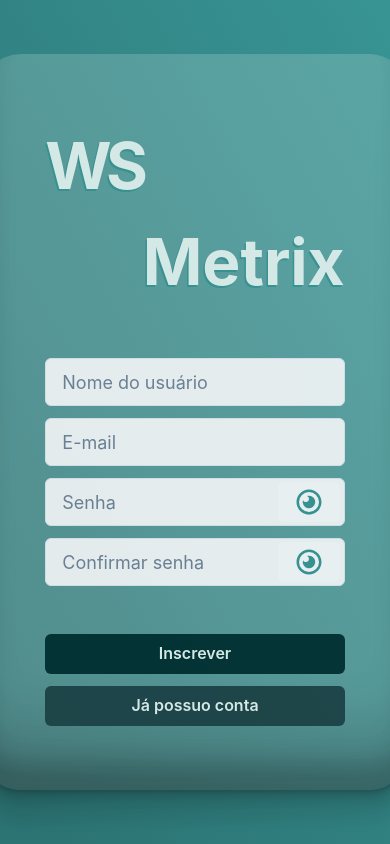
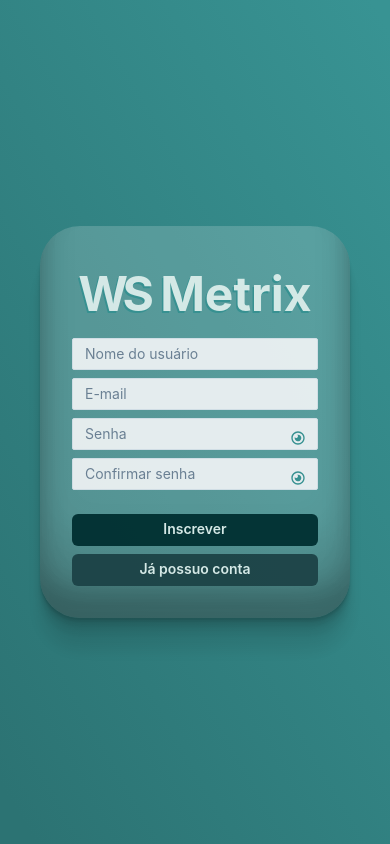
Before and after one commit to Tallispt/ws-front, a React (Create React App) app: page /sign-up in a window 390 px wide. Built offline with nearby package versions, Linux system fonts and the light colour scheme; no server answers; the HTML template or start-up script is replaced by a standard one.

Commit message:
feat: responsive auth page

```diff
--- a/src/components/Logo/index.jsx
+++ b/src/components/Logo/index.jsx
@@ -1,27 +1,38 @@
 import styled from "styled-components";
-import MainLogo from "../MainLogo";
-import {themes} from "../../style/themes";
+import { themes } from "../../style/themes";
 
-const Logo = ({fontSize = '2.8rem', theme = themes.default}) => {
-
-  return(
+const Logo = ({ fontSize = "2.8rem", theme = themes.default }) => {
+  return (
     <Container>
-      <MainLogo fontSize={fontSize} theme={theme}/>
-      <Title fontSize={fontSize} theme={theme}> Metrix</Title>
+      <WS fontSize={fontSize} theme={theme}>
+        WS
+      </WS>
+      <Title fontSize={fontSize} theme={theme}>
+        {" "}
+        Metrix
+      </Title>
     </Container>
-  )
-}
+  );
+};
 
 const Container = styled.div`
   display: flex;
-`
+`;
 
 const Title = styled.p`
-  font-size: ${props => props.fontSize};
-  text-shadow: -1.5px 1.6px 0px ${props => props.theme.secundary};
+  font-size: ${(props) => props.fontSize};
+  text-shadow: -1.5px 1.6px 0px ${(props) => props.theme.secundary};
   font-weight: bold;
   white-space: break-spaces;
-  color: ${props => props.theme.main}
-`
+  color: ${(props) => props.theme.main};
+
+  @media (max-width: 510px) {
+    font-size: 3rem;
+  }
+`;
+
+const WS = styled(Title)`
+  letter-spacing: -0.33rem;
+`;
 
 export default Logo;
--- a/src/pages/SignIn/index.jsx
+++ b/src/pages/SignIn/index.jsx
@@ -1,9 +1,17 @@
-import { Input, InputGroup, InputRightElement, Button, useToast, FormControl, useBoolean } from '@chakra-ui/react'
+import {
+  Input,
+  InputGroup,
+  InputRightElement,
+  Button,
+  useToast,
+  useBoolean,
+  IconButton,
+  Stack,
+} from "@chakra-ui/react";
 import { useContext } from "react";
-import styled from "styled-components";
-import { RiEye2Line, RiEyeCloseLine } from 'react-icons/ri'
-import { useForm } from "react-hook-form"
-import { joiResolver } from '@hookform/resolvers/joi'
+import { RiEye2Line, RiEyeCloseLine } from "react-icons/ri";
+import { useForm } from "react-hook-form";
+import { joiResolver } from "@hookform/resolvers/joi";
 
 import { colors } from "../../style/color";
 import { Link, useNavigate } from "react-router-dom";
@@ -13,112 +21,107 @@ import UserContext from "../../context/userContext";
 import { signInSchema } from "../../schemas/signInSchema";
 
 const SignIn = () => {
-
-  const [show, setShow] = useBoolean()
+  const [show, setShow] = useBoolean();
 
   const toast = useToast();
   const { signIn } = useSignIn();
   const navigate = useNavigate();
   const { setUserData } = useContext(UserContext);
-  const { handleSubmit, register, formState: { errors, isSubmitting } } = useForm({
-    resolver: joiResolver(signInSchema)
+  const {
+    handleSubmit,
+    register,
+    formState: { errors, isSubmitting },
+  } = useForm({
+    resolver: joiResolver(signInSchema),
   });
 
-  const onSubmit = async data => {
-
+  const onSubmit = async (data) => {
     try {
-      const userData = await signIn(data)
-      setUserData(userData)
-      toast({ title: 'Login realizado com sucesso' });
-      navigate('/app/analysis');
+      const userData = await signIn(data);
+      setUserData(userData);
+      toast({ title: "Login realizado com sucesso" });
+      navigate("/app/analysis");
     } catch (e) {
       toast({
-        title: 'Não foi possível realizar o login!',
+        title: "Não foi possível realizar o login!",
         description: e.response?.data?.error,
-        colorScheme: 'red'
+        colorScheme: "red",
       });
     }
-  }
+  };
 
   return (
     <SignPage>
       <form onSubmit={handleSubmit(onSubmit)}>
-        <Form>
-          <InputGroup display={"flex"} flexDirection={"column"} gap={3}>
+        <Stack spacing={[6, 8]}>
+          <InputGroup display={"flex"} flexDirection={"column"} gap={[2, 4]}>
             <Input
-              id='username'
+              id="username"
               placeholder="E-mail ou usuário"
-              {...register('username')}
+              {...register("username")}
               isRequired
               isInvalid={errors.username}
-              size='lg'
-              focusBorderColor='gray.100'
+              size={["sm", "md", "lg"]}
+              focusBorderColor="gray.100"
               color={colors.gray600}
               textColor={colors.gray600}
               background={colors.background}
             />
 
-            <InputGroup size='lg'>
+            <InputGroup display={"flex"} justifyContent={"center"}>
               <Input
-                id='password'
-                placeholder='Senha'
-                {...register('password')}
+                id="password"
+                placeholder="Senha"
+                {...register("password")}
                 isRequired
                 isInvalid={errors.password}
-                size={"lg"}
-                focusBorderColor='gray.100'
+                size={["sm", "md", "lg"]}
+                focusBorderColor="gray.100"
                 color={colors.gray600}
                 textColor={colors.gray600}
-                type={show ? 'text' : 'password'}
+                type={show ? "text" : "password"}
                 background={colors.background}
               />
 
-              <InputRightElement width='4.5rem'>
-                <Button
-                  size='md'
+              <InputRightElement>
+                <IconButton
                   onClick={setShow.toggle}
                   color={colors.main}
-                  colorScheme="whiteAlpha"
-                >
-                  {!show ?
-                    <RiEye2Line size={30} /> :
-                    <RiEyeCloseLine size={30} />}
-                </Button>
+                  background={"transparent"}
+                  icon={!show ? <RiEye2Line /> : <RiEyeCloseLine />}
+                />
               </InputRightElement>
             </InputGroup>
           </InputGroup>
 
+          <Stack spacing={[2, 4]}>
             <Button
               type="submit"
               backgroundColor={colors.gray800}
               colorScheme="gray"
               color={colors.white}
-            marginTop={'2rem'}
-            marginBottom={3}
               isLoading={isSubmitting}
+              size={["sm", "md", "lg"]}
             >
               Entrar
             </Button>
 
             <Button
-            to={'/sign-up'}
+              to={"/sign-up"}
               as={Link}
               backgroundColor={colors.teal900}
               colorScheme="gray"
               color={colors.white}
               isDisabled={isSubmitting}
+              size={["sm", "md", "lg"]}
             >
               Registrar-se
             </Button>
-        </Form>
+          </Stack>
+        </Stack>
       </form>
     </SignPage>
-  )
-}
-
-const Form = styled(FormControl)`
-  display: flex;
-  flex-direction: column;
-`
+  );
+};
 
 export default SignIn;
--- a/src/pages/SignPage/index.jsx
+++ b/src/pages/SignPage/index.jsx
@@ -3,33 +3,30 @@ import Logo from "../../components/Logo";
 import { colors } from "../../style/color";
 import { themes } from "../../style/themes";
 
-
-const SignPage = ({children}) => {
-
-  return(
+const SignPage = ({ children }) => {
+  return (
     <Container>
       <FormContainer>
-        <Logo theme={themes.light} fontSize="4rem"/>
-          {children}
+        <Logo theme={themes.light} fontSize="4rem" />
+        {children}
       </FormContainer>
     </Container>
-  )
-}
+  );
+};
 
 const Container = styled.div`
   height: 100vh;
   display: flex;
   justify-content: center;
   align-items: center;
-  background: linear-gradient(60deg, ${colors.darkMain} 4%, ${colors.main} 98%);;
-
-`
+  background: linear-gradient(60deg, ${colors.darkMain} 4%, ${colors.main} 98%);
+`;
 
 const FormContainer = styled.div`
   width: 500px;
   display: flex;
   flex-direction: column;
-  gap: 3rem;
+  gap: 2vw;
 
   align-items: center;
   padding: 4rem;
@@ -38,7 +35,16 @@ const FormContainer = styled.div`
   opacity: 0.9;
   color: ${colors.white};
   border-radius: 40px;
-  box-shadow: rgba(0, 0, 0, 0.17) 0px -23px 25px 0px inset, rgba(0, 0, 0, 0.15) 0px -36px 30px 0px inset, rgba(0, 0, 0, 0.1) 0px -79px 40px 0px inset, rgba(0, 0, 0, 0.06) 0px 2px 1px, rgba(0, 0, 0, 0.09) 0px 4px 2px, rgba(0, 0, 0, 0.09) 0px 8px 4px, rgba(0, 0, 0, 0.09) 0px 16px 8px, rgba(0, 0, 0, 0.09) 0px 32px 16px;
-`
+  box-shadow: rgba(0, 0, 0, 0.17) 0px -23px 25px 0px inset,
+    rgba(0, 0, 0, 0.15) 0px -36px 30px 0px inset,
+    rgba(0, 0, 0, 0.1) 0px -79px 40px 0px inset, rgba(0, 0, 0, 0.06) 0px 2px 1px,
+    rgba(0, 0, 0, 0.09) 0px 4px 2px, rgba(0, 0, 0, 0.09) 0px 8px 4px,
+    rgba(0, 0, 0, 0.09) 0px 16px 8px, rgba(0, 0, 0, 0.09) 0px 32px 16px;
+  margin: 40px;
+
+  @media (max-width: 30em) {
+    padding: 2rem;
+  }
+`;
 
 export default SignPage;
--- a/src/pages/SignUp/index.jsx
+++ b/src/pages/SignUp/index.jsx
@@ -1,9 +1,17 @@
-import styled from "styled-components";
-import { Input, InputGroup, InputRightElement, Button, useToast, FormControl, useBoolean } from '@chakra-ui/react'
-import { RiEye2Line, RiEyeCloseLine } from 'react-icons/ri'
+import {
+  Input,
+  InputGroup,
+  InputRightElement,
+  Button,
+  useToast,
+  useBoolean,
+  Stack,
+  IconButton,
+} from "@chakra-ui/react";
+import { RiEye2Line, RiEyeCloseLine } from "react-icons/ri";
 import { Link, useNavigate } from "react-router-dom";
-import { useForm } from "react-hook-form"
-import { joiResolver } from '@hookform/resolvers/joi'
+import { useForm } from "react-hook-form";
+import { joiResolver } from "@hookform/resolvers/joi";
 
 import { colors } from "../../style/color";
 import useSignUp from "../../hooks/api/useSignup";
@@ -11,167 +19,152 @@ import SignPage from "../SignPage";
 import { signUpSchema } from "../../schemas/signUpSchema";
 
 const SignUp = () => {
-  const [show, setShow] = useBoolean()
-  const [showConfirmation, setShowConfirmation] = useBoolean()
+  const [show, setShow] = useBoolean();
+  const [showConfirmation, setShowConfirmation] = useBoolean();
 
   const toast = useToast();
   const navigate = useNavigate();
   const { signUp, signUpLoading } = useSignUp();
 
-  const { handleSubmit, register, formState: { errors, isSubmitting } } = useForm({
-    resolver: joiResolver(signUpSchema)
+  const {
+    handleSubmit,
+    register,
+    formState: { errors, isSubmitting },
+  } = useForm({
+    resolver: joiResolver(signUpSchema),
   });
 
   const onValidating = (e) => {
-    e && toast({ title: e.message, colorScheme: 'red' });
-  }
+    e && toast({ title: e.message, colorScheme: "red" });
+  };
 
-  const onSubmit = async data => {
-    delete data.repeatPassword
+  const onSubmit = async (data) => {
+    delete data.repeatPassword;
 
     try {
-      await signUp(data)
-      toast({ title: 'Inscrito com sucesso! Por favor, faça login' });
-      navigate('/sign-in');
+      await signUp(data);
+      toast({ title: "Inscrito com sucesso! Por favor, faça login" });
+      navigate("/sign-in");
     } catch (e) {
       toast({
-        title: 'Não foi possível fazer o cadastro!',
+        title: "Não foi possível fazer o cadastro!",
         description: e.response?.data?.error,
-        colorScheme: 'red'
+        colorScheme: "red",
       });
     }
-  }
+  };
 
   return (
     <SignPage>
       <form onSubmit={handleSubmit(onSubmit)}>
-        <Form>
-          <InputGroup
-            display={"flex"}
-            flexDirection={"column"}
-            gap={3}
-          >
+        <Stack spacing={[6, 8]}>
+          <InputGroup display={"flex"} flexDirection={"column"} gap={[2, 4]}>
             <Input
-              id='username'
+              id="username"
               placeholder="Nome do usuário"
-              {...register('username')}
+              {...register("username")}
               isRequired
               isInvalid={errors.username}
               onInvalid={() => onValidating(errors.username)}
-              size='lg'
-              focusBorderColor='gray.100'
+              size={["sm", "md", "lg"]}
+              focusBorderColor="gray.100"
               color={colors.gray600}
               textColor={colors.gray600}
               background={colors.background}
             />
 
             <Input
-              id='email'
+              id="email"
               placeholder="E-mail"
-              {...register('email')}
+              {...register("email")}
               isRequired
               isInvalid={errors.email}
               onInvalid={() => onValidating(errors.email)}
-              size='lg'
-              focusBorderColor='gray.100'
+              size={["sm", "md", "lg"]}
+              focusBorderColor="gray.100"
               color={colors.gray600}
               textColor={colors.gray600}
               background={colors.background}
             />
 
-            <InputGroup size='lg'>
+            <InputGroup>
               <Input
-                id='password'
-                placeholder='Senha'
-                {...register('password')}
+                id="password"
+                placeholder="Senha"
+                {...register("password")}
                 isRequired
                 isInvalid={errors.password}
                 onInvalid={() => onValidating(errors.password)}
-                size={"lg"}
-                focusBorderColor='gray.100'
+                size={["sm", "md", "lg"]}
+                focusBorderColor="gray.100"
                 color={colors.gray600}
                 textColor={colors.gray600}
-                type={show ? 'text' : 'password'}
+                type={show ? "text" : "password"}
                 background={colors.background}
               />
-              <InputRightElement width='4.5rem'>
-                <Button
-                  size='md'
+              <InputRightElement>
+                <IconButton
                   onClick={setShow.toggle}
                   color={colors.main}
-                  colorScheme="whiteAlpha"
-                >
-                  {!show ?
-                    <RiEye2Line size={30} /> :
-                    <RiEyeCloseLine size={30} />}
-                </Button>
+                  background={"transparent"}
+                  icon={!show ? <RiEye2Line /> : <RiEyeCloseLine />}
+                />
               </InputRightElement>
             </InputGroup>
 
-            <InputGroup size='lg'>
+            <InputGroup>
               <Input
-                id='repeatPassword'
-                placeholder='Confirmar senha'
-                {...register('repeatPassword')}
+                id="repeatPassword"
+                placeholder="Confirmar senha"
+                {...register("repeatPassword")}
                 isRequired
                 isInvalid={errors.repeatPassword}
                 onInvalid={() => onValidating(errors.repeatPassword)}
-                size={"lg"}
-                focusBorderColor='gray.100'
+                size={["sm", "md", "lg"]}
+                focusBorderColor="gray.100"
                 color={colors.gray600}
                 textColor={colors.gray600}
-                type={showConfirmation ? 'text' : 'password'}
+                type={showConfirmation ? "text" : "password"}
                 background={colors.background}
               />
-              <InputRightElement width='4.5rem'>
-                <Button
-                  size='md'
+              <InputRightElement>
+                <IconButton
                   onClick={setShowConfirmation.toggle}
                   color={colors.main}
-                  colorScheme="whiteAlpha"
-                >
-                  {!showConfirmation ?
-                    <RiEye2Line size={30} /> :
-                    <RiEyeCloseLine size={30} />}
-                </Button>
+                  background={"transparent"}
+                  icon={!showConfirmation ? <RiEye2Line /> : <RiEyeCloseLine />}
+                />
               </InputRightElement>
             </InputGroup>
-
-
           </InputGroup>
 
+          <Stack spacing={[2, 4]}>
             <Button
               type="submit"
               backgroundColor={colors.black}
               colorScheme="gray"
               color={colors.white}
-            marginTop={'3rem'}
-            marginBottom={3}
               isLoading={signUpLoading}
-          >Inscrever</Button>
+              size={["sm", "md", "lg"]}
+            >
+              Inscrever
+            </Button>
             <Button
-            to={'/sign-in'}
+              to={"/sign-in"}
               as={Link}
               backgroundColor={colors.teal900}
               colorScheme="gray"
               color={colors.white}
               isDisabled={isSubmitting}
+              size={["sm", "md", "lg"]}
             >
               Já possuo conta
             </Button>
-        </Form>
+          </Stack>
+        </Stack>
       </form>
     </SignPage>
-  )
-}
-
-const Form = styled(FormControl)`
-  display: flex;
-  flex-direction: column;
-
-  Link {
-    width: 100%;
-  }
-`
+  );
+};
 
 export default SignUp;
```
Lines whose indentation alone changed are shown as unchanged.
